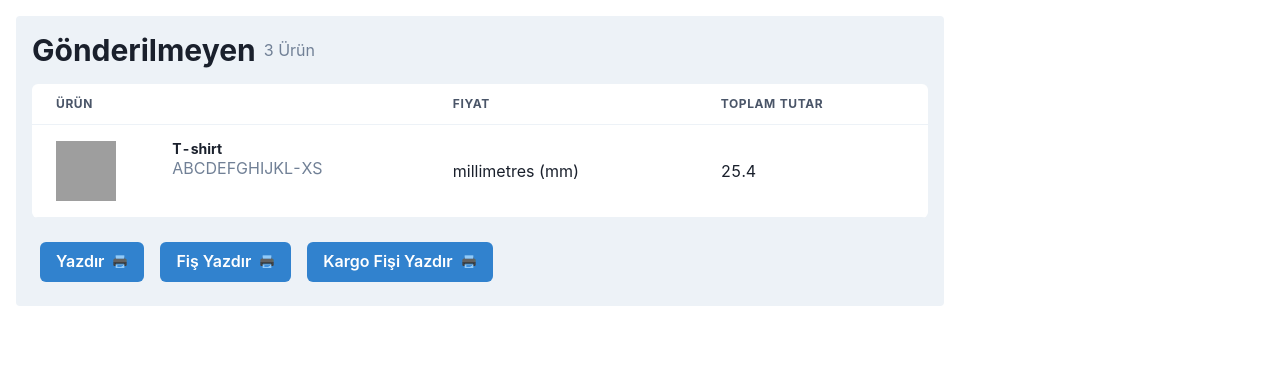
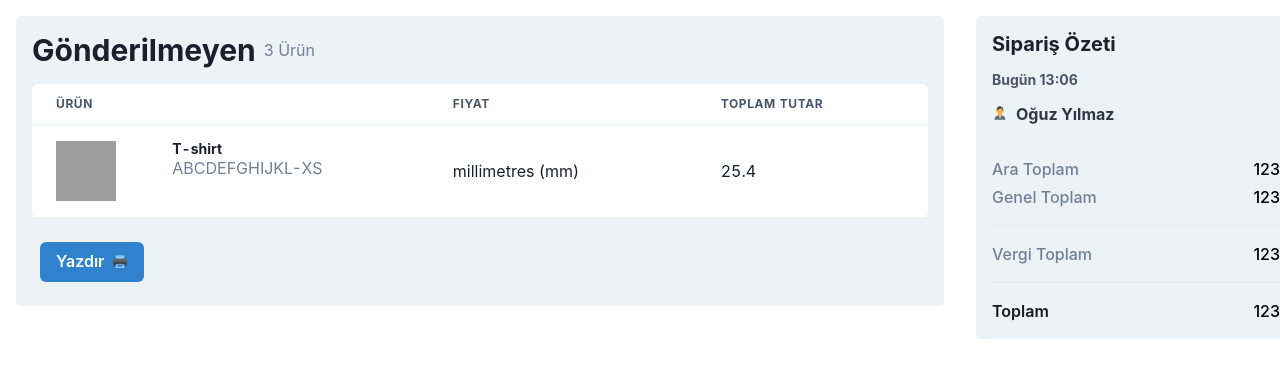
Before and after one commit to furkanmeclis/easytrade-order-view-style, a React (Create React App) app: page / in a window 1280 px wide. Shown: the top 378 px of the page. Built offline with nearby package versions, Linux system fonts and the light colour scheme; grey boxes are pictures that could not be loaded.

Commit message:
Update App.js

```diff
--- a/src/App.js
+++ b/src/App.js
@@ -12,10 +12,11 @@ import {
   Td,
   TableContainer,
   Text,
+  Divider,
   Image,
   Button,
 } from '@chakra-ui/react';
-import { FcPrint } from 'react-icons/fc';
+import { FcPrint, FcBusinessman } from 'react-icons/fc';
 export default function App() {
   return (
     <>
@@ -87,16 +88,44 @@ export default function App() {
               <Button colorScheme="blue" rightIcon={<FcPrint />} m="2">
                 Yazdır
               </Button>
-              <Button colorScheme="blue" rightIcon={<FcPrint />} m="2">
-                Fiş Yazdır
-              </Button>
-              <Button colorScheme="blue" rightIcon={<FcPrint />} m="2">
-                Kargo Fişi Yazdır
-              </Button>
             </Box>
           </Stack>
         </Box>
-        <Box flex={1}></Box>
+        <Box flex={1}>
+          <Flex direction="column">
+            <Box
+              m="4"
+              borderRadius={4}
+              bg="gray.100"
+              p="4"
+              w="full"
+              h="full"
+              flex="1">
+              <Heading size="md">Sipariş Özeti</Heading>
+              <Heading size="xs" color="gray.600" mt="4">Bugün 13:06</Heading>
+              <Heading size="sm" color="gray.700" mt="4" display="flex"><FcBusinessman /> <Text ml="2">Oğuz Yılmaz</Text></Heading>
+              <Divider my="4" colorScheme="blue" />
+              <Box display="flex" my="1" justifyContent={"space-between"}>
+                <Text fontWeight={500} color="gray.500">Ara Toplam</Text>
+                <Text fontWeight={500} color="black">123</Text>
+              </Box>
+              <Box display="flex" my="1" justifyContent={"space-between"}>
+                <Text fontWeight={500} color="gray.500">Genel Toplam</Text>
+                <Text fontWeight={500} color="black">123</Text>
+              </Box>
+              <Divider my="4" colorScheme="blue" />
+              <Box display="flex" justifyContent={"space-between"}>
+                <Text fontWeight={500} color="gray.500">Vergi Toplam</Text>
+                <Text fontWeight={500} color="black">123</Text>
+              </Box>
+              <Divider my="4" colorScheme="blue" />
+              <Box display="flex" justifyContent={"space-between"}>
+                <Text fontWeight={600} color="gray.900">Toplam</Text>
+                <Text fontWeight={500} color="black">123</Text>
+              </Box>
+            </Box>
+          </Flex>
+        </Box>
       </Flex>
     </>
   );
```
